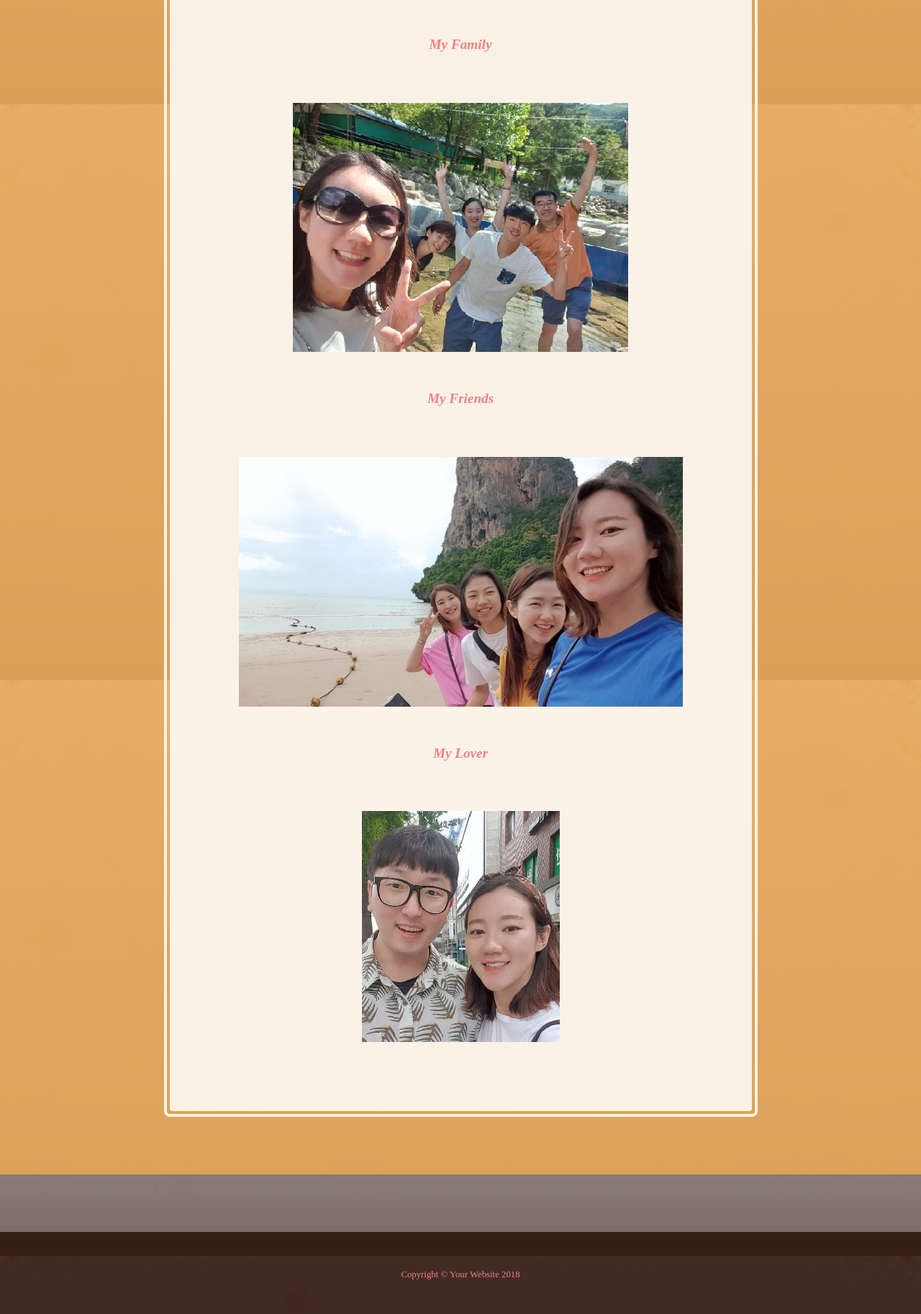
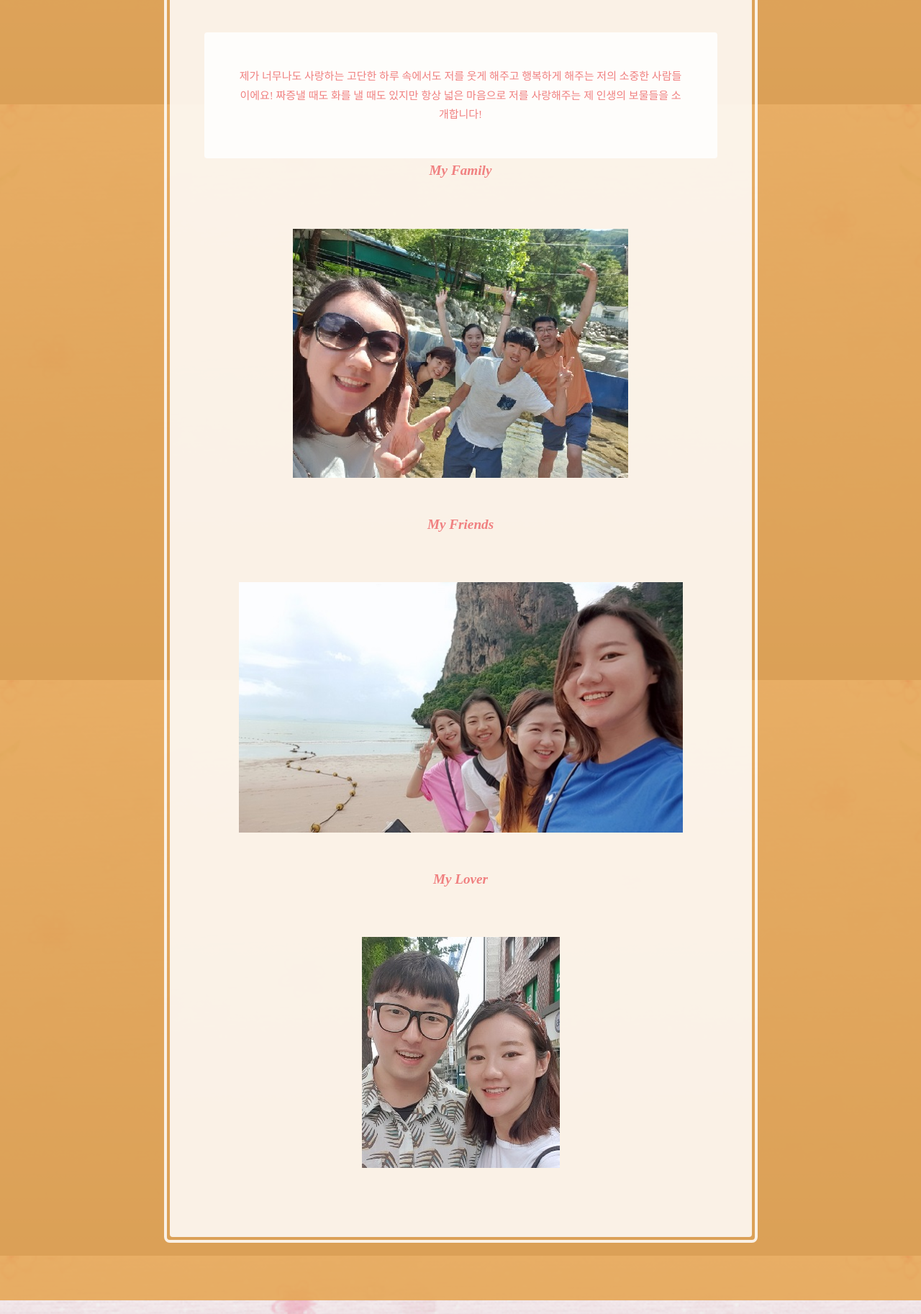
Before and after one commit to newswise/newswise.github.io, a website: page store.html in a window 1280 px wide. Shown: the part 655-2481 px from the top of the page at 72% size. Drawn offline with Linux system fonts and the light colour scheme; a web font is replaced by a local one.

Commit message:
멋사 과제

```diff
--- a/store.html
+++ b/store.html
@@ -67,6 +67,12 @@
                 <span class="section-heading-lower">My Lovely People</span>
               </h2>
 
+        <div class="product-item-description d-flex mr-auto">
+          <div class="bg-faded p-5 rounded">
+            <p class="mb-0" style="font-size: 15px"> 제가 너무나도 사랑하는 고단한 하루 속에서도 저를 웃게 해주고 행복하게 해주는 저의 소중한 사람들이에요!
+            짜증낼 때도 화를 낼 때도 있지만 항상 넓은 마음으로 저를 사랑해주는 제 인생의 보물들을 소개합니다!</p>
+          </div>
+        </div>
               <p class="address p-0">
                 <em>
                   <strong>My Family</strong>
@@ -98,7 +104,7 @@
 
     <footer class="footer text-faded text-center py-5">
       <div class="container">
-        <p class="m-0 small">Copyright &copy; Your Website 2018</p>
+        <p class="m-0 small">Copyright &copy; Your Website 2019</p>
       </div>
     </footer>
 
```
Also changed, not shown: products.html (+2 -2 lines).
